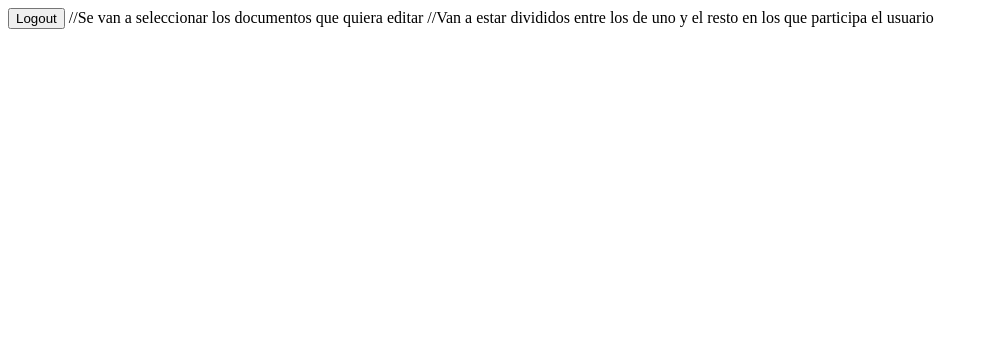
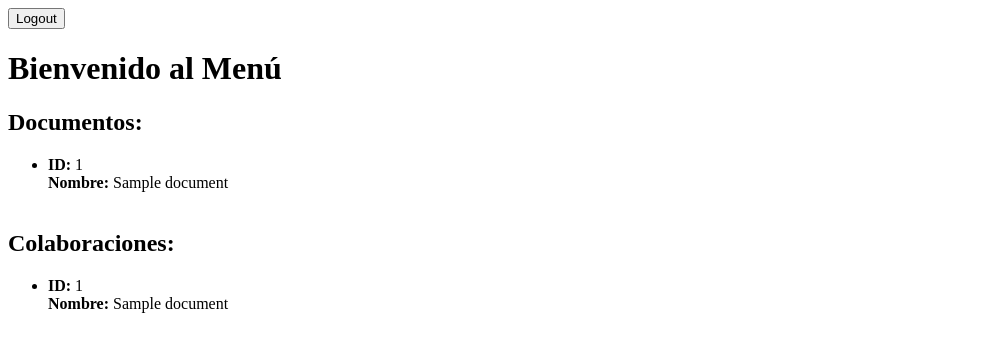
Before and after one commit to ELimaNetlabs/Sprint-5-Custom-, a Flask app: page /menu in a window 1280 px wide. Shown: the top 352 px of the page, without its empty margins (0-989 px from the left). Run offline with Flask 3, Linux system fonts and the light colour scheme; the visitor is signed in with stand-in values (Sample User, id 1); tables that the repository leaves empty hold one stand-in row (values such as "Sample post").

Commit message:
Se hizo lo que muestra el menu (Documentos propios y colabs)

```diff
--- a/src/routes/user_routes.py
+++ b/src/routes/user_routes.py
@@ -1,7 +1,10 @@
-from flask import Blueprint, render_template
+from flask import Blueprint, render_template, session
+from services.doc_service import get_docs_by_creator, get_docs_collab
 
 user_bp = Blueprint('user', __name__)
 
 @user_bp.route('/menu')
 def menu():
-    return render_template("menu.html")
+    documents = get_docs_by_creator(session['user_id'])
+    documents_collab = get_docs_collab(session['user_id'])
+    return render_template('menu.html', documents=documents, dc=documents_collab)
--- a/src/services/auth_service.py
+++ b/src/services/auth_service.py
@@ -1,4 +1,3 @@
-from werkzeug.security import generate_password_hash, check_password_hash
 from flask import session
 from database.db_postgresql import db
 from services import user_service as us
--- /dev/null
+++ b/src/services/doc_service.py
@@ -0,0 +1,23 @@
+from database.db_postgresql import db
+from models.document import Document
+from models.user import User
+
+def get_all_docs():
+    return Document.query.all()
+
+def get_doc_by_id(doc_id):
+    doc = Document.query.get(doc_id)
+    if doc:
+        return doc
+
+def get_docs_by_title(title):
+    doc = Document.query.filter_by(title=title).first()
+    if doc:
+        return doc
+
+def get_docs_by_creator(creator_id):
+    return Document.query.filter_by(creator_id=creator_id).all()
+
+def get_docs_collab(user_id):
+    user = User.query.get(user_id)
+    return user.documents if user else []
--- a/src/services/user_service.py
+++ b/src/services/user_service.py
@@ -8,7 +8,7 @@ def get_all_users():
 def get_user_by_id(user_id):
     user = User.query.get(user_id)
     if user:
-        print(user.to_dict())
+        return user
 
 
 def get_user_by_email(email):
--- a/src/templates/menu.html
+++ b/src/templates/menu.html
@@ -3,6 +3,27 @@
 {% block title %} Menu {% endblock %}
 
 {% block content %}
-    //Se van a seleccionar los documentos que quiera editar
-    //Van a estar divididos entre los de uno y el resto en los que participa el usuario
+
+    <h1>Bienvenido al Menú</h1>
+
+    <h2>Documentos:</h2>
+    <ul>
+        {% for document in documents %}
+            <li>
+                <strong>ID:</strong> {{ document.doc_id }} <br>
+                <strong>Nombre:</strong> {{ document.title }}
+                <br><br>
+            </li>
+        {% endfor %}
+    </ul>
+    <h2>Colaboraciones:</h2>
+    <ul>
+        {% for document in dc %}
+            <li>
+                <strong>ID:</strong> {{ document.doc_id }} <br>
+                <strong>Nombre:</strong> {{ document.title }}
+                <br><br>
+            </li>
+        {% endfor %}
+    </ul>
 {% endblock %}
```
Also changed, not shown: src/models/document.py (+4 -4 lines).
